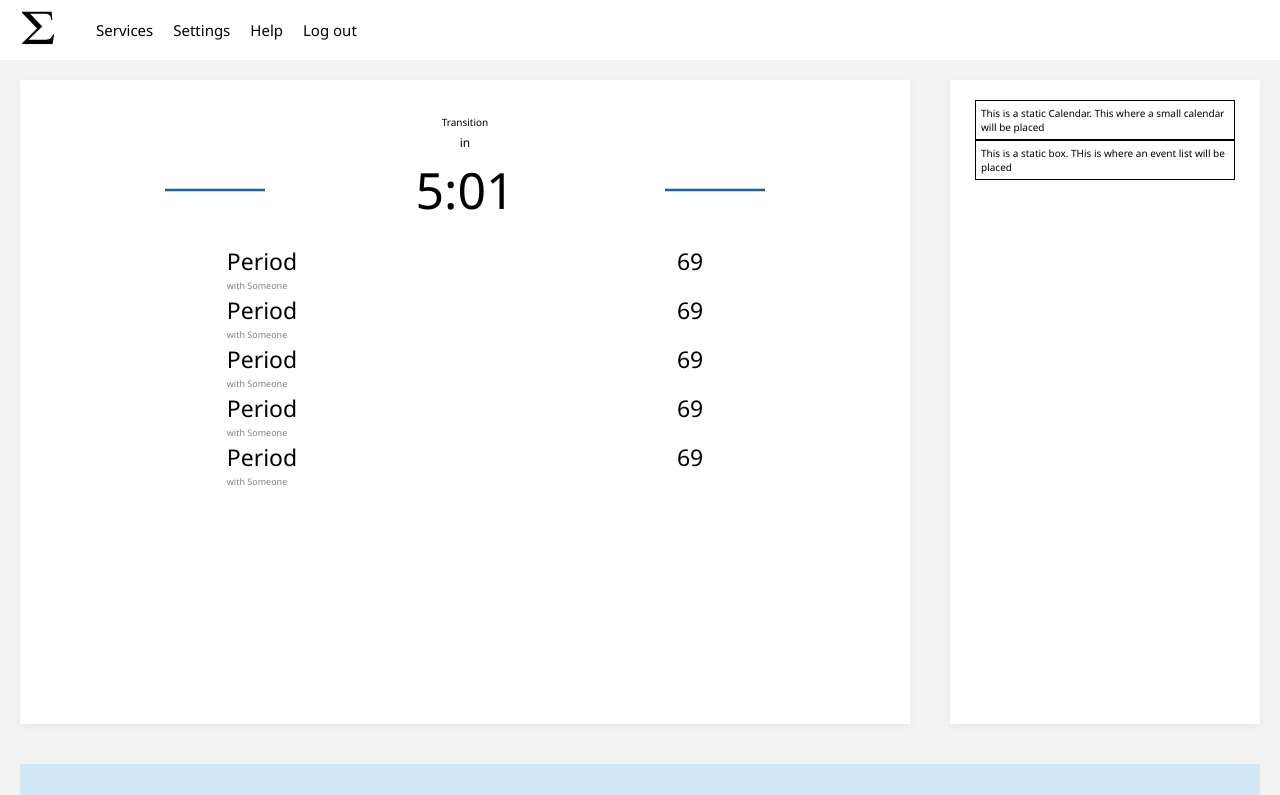
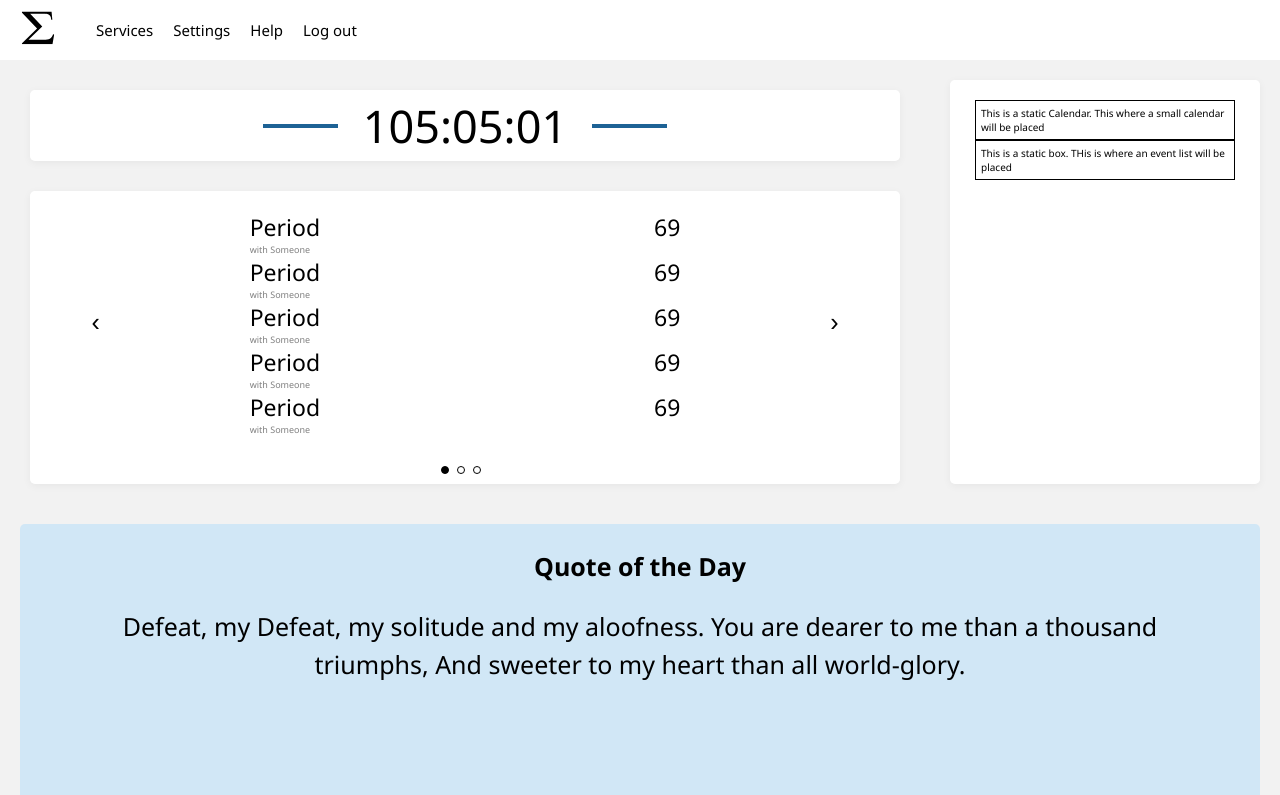
Before and after one commit to rexmainstream/sigma, a React (Create React App) app: page / in a window 1280 px wide. Shown: the top 795 px of the page. Built offline with nearby package versions, Linux system fonts and the light colour scheme; no server answers.

Commit message:
UI tweaks and added buttons and tabs
User Interface tweaks and added buttons and tabs.

```diff
--- a/public/index.html
+++ b/public/index.html
@@ -4,9 +4,10 @@
 <head>
     <title>Sigma | Home</title>
     <meta charset="utf-8" />
-    <link rel="icon" href="%PUBLIC_URL%/favicon.ico" />
-    <!--<meta name="viewport" content="width=device-width, initial-scale=1" />-->
+    <link rel="icon" href="%PUBLIC_URL%/favicon.ico" /> <!--Icon created through Canva-->
     <meta name="theme-color" content="#000000" />
+    <meta name="author" content="Alex Jiang, Terence Lim, Maxime Jalbert Locke">
+    <meta name="description" content="An timetable and exam preparation application for Sydney Boys High School students.">
     <meta name="description" content="Web site created using create-react-app" />
     <link rel="apple-touch-icon" href="%PUBLIC_URL%/logo192.png" />
     <!--
--- a/public/styles/style.css
+++ /dev/null
@@ -1,253 +0,0 @@
-/* || GENERAL STYLES*/
-html {
-    font-size: 10px; /*use relative font-size values. This will make things much more convenient especially when trying to make it compatiable with all devices*/
-    font-family: 'Segoe UI', Helvetica, sans-serif; /*San-serif as a fallback for older browsers*/
-}
-
-body {
-    margin: 0rem 0rem 0rem 0rem;
-    background-color: rgb(242,242,242);
-}
-
-header {
-    font-size: 1.5rem;
-    background-color: white;
-    padding: 0 0 0 0;
-}
-
-footer {
-    padding: 0.5rem 0.5rem 0.5rem 0.5rem;
-}
-
-main {
-    padding-block-start: 4rem;
-    padding-inline-start: 2rem;
-    padding-inline-end: 2rem;
-}
-
-
-p {
-    margin-block-start: 0.5rem;
-    margin-block-end: 0.5rem;
-}
-
-b {
-    font-size: 2.5rem;
-    font-weight: bolder;
-}
-
-blockquote {
-    font-size: 1.5rem;
-    margin-block-end: 1rem;
-}
-
-.tab_container {
-    display: flex;
-}
-
-.tab {
-    display: inline;
-    padding-inline-end: 2rem;
-    text-align: left;
-    font-size: 1.5rem
-}
-
-
-
-.main_line {
-    font-size: 2rem;
-    inline-size: 100%;
-}
-
-.secondary_line {
-    font-size: 1rem;
-    text-align: left;
-    color: rgb(127,127,127);
-    inline-size: 100%;
-}
-
-.period, .teacher {
-    text-align: left;
-    min-inline-size: 80%;
-}
-
-.room {
-    text-align: right;
-    min-inline-size: 20%;
-    min-inline-size: 3rem; /*3rem because all rooms are 3 digits*/
-}
-
-.teacher {
-    font-size: 0.9rem;
-}
-
-.logo {
-    max-inline-size: 10vh;
-    display: inline;
-}
-
-div ul li {
-    list-style-type: none;
-    display: inline;
-    padding-inline-end: 2rem;
-}
-
-.notes + b { /*Fix this later, doesn't work now*/
-    display: block;
-    text-align: right;
-}
-
-#time_until_transition{
-    font-size: 4rem;
-}
-
-#quote_author {
-    text-align: center;
-    font-size: 2rem;
-    margin-block-start: 0;
-    font-style: italic;
-}
-
-.drop_down {
-    list-style-type: circle;
-}
-
-/* || LAYOUTS*/
-.flex {
-    display: flex;
-    vertical-align: middle;
-    justify-content: center;
-}
-
-.header {
-    justify-content: left;
-    align-items: center;
-}
-
-.grid_wrapper { /*should this even be a grid? A flexbox will still work but it won't be as responsive i think.*/
-    display: grid;
-    grid-gap: 4rem;
-    grid-template-columns: 1fr 1fr 1fr 1fr;
-    grid-template-rows: auto auto auto; /*1st row timetable and calendar, 2nd row for quote of the day, 3rd row for functions*/
-}
-
-.box {
-    background-color: white;
-    box-shadow: 0 2px 8px rgb(0 0 0 / 5%);
-    /*
-    transition-property: box-shadow, transform;
-    transition-duration: 400ms;
-    transition-timing-function: cubic-bezier(.16,1,.29,.99);
-    */
-}
-.timetable {
-    padding-inline-start: 1rem;
-    padding-inline-end: 1rem;
-    padding-block-end: 3rem;
-    grid-column: 1/4;
-    grid-row: 1;
-    text-align: center;
-}
-
-.calendar {
-    grid-column: 4/end;
-    grid-row: 1;
-}
-
-.quote {
-    grid-row: 2;
-    grid-column: 1/end;
-    background-color: rgb(209,231,246);
-    box-shadow: none;
-    font-size: 1.5rem;
-    text-align: center;
-    padding-inline-start: 2rem;
-    padding-inline-end: 2rem;
-    padding-block-start: 2rem;
-    padding-block-end: 2rem;
-}
-
-.focus {
-    grid-row: 3;
-    grid-column: 1/3;
-}
-
-.notes {
-    grid-row: 3;
-    grid-column: 3/end;
-}
-
-#daily_timetable {
-    table-layout: fixed;
-    display: table;
-    border-collapse: collapse;
-    padding: 0.5rem 0.5rem 0.5rem 0.5rem;
-    inline-size: 70%;
-}
-
-tbody {
-    display: table-row-group;
-    vertical-align: middle;
-    min-width: 80%;
-}
-
-#mini_calendar {
-    inline-size: 80%;
-    border: 1px solid black;
-    padding: 0.5rem 0.5rem 0.5rem 0.5rem;
-    margin-block-start: 2rem;
-}
-
-#mini_events {
-    inline-size: 80%;
-    border: 1px solid black;
-    padding: 0.5rem 0.5rem 0.5rem 0.5rem;
-}
-
-
-/* || UTILITES */
-a {
-    font-size: inherit;
-    color: inherit;
-}
-
-p a {
-    color: blue;
-}
-
-p a:visited {
-    color: purple;
-}
-
-/* || SITEWIDE */
-
-/* || STOREPAGES */
-
-
-@media screen and (max-width: 999px) { /* font-size and layout for mobile devices. Essentially this will increase font size for smaller res machines and also stack the boxes differently.*/
-    html {
-        font-size: 20px;
-    }
-
-    .box {
-        grid-column: 1/end;
-    }
-
-    .calendar {
-        grid-row: 2;
-    }
-
-    .quote {
-        grid-row: 3;
-    }
-
-    .focus {
-        grid-row: 4;
-        grid-column: 1/end;
-    }
-
-    .notes {
-        grid-row: 5;
-        grid-column: 1/end;
-    }
-}
--- a/src/components/dashboard/timetable_mini.js
+++ b/src/components/dashboard/timetable_mini.js
@@ -2,13 +2,24 @@ import React from "react";
 import Main_line from "./main_lines";
 import  Secondary_line from "./secondary_lines"
 import Transition_time from "./transition_time"
+import { Add_tabs } from "../../res/scripts/tabs";
 
 export default function Timetable_mini() {
     return (
-        <div className="box timetable">
+        <div className="timetable">
             <Transition_time />
-            <div className="flex">
-                <table id="daily_timetable">
+            <div className="box">
+                <div id="timetable_container">
+                    <div>
+                        <button
+                            className="slide_button previous"
+                            aria-label="Previous"
+                            title="Previous"
+                            aria-hidden="true">
+                            &#8249;
+                        </button>
+                    </div>
+                    <table id="daily_timetable" cellPadding={0} cellSpacing={0}>
                         <tbody>
                             <Main_line />
                             <Secondary_line />
@@ -22,7 +33,25 @@ export default function Timetable_mini() {
                             <Secondary_line />
                         </tbody>
                     </table>
+                    <div>
+                            <button
+                                className="slide_button next"
+                                aria-label="next"
+                                title="Next"
+                                aria-hidden="true">
+                                &#8250;
+                            </button>
                     </div>
                 </div>
+                <div
+                    className="tab_container center_vertical"
+                    role={'tablist'}
+                    aria-hidden="false">
+                </div>
+            </div>
+        </div>
+
     );
 }
+
+document.addEventListener('DOMContentLoaded', function() {Add_tabs(3);});
--- a/src/components/dashboard/transition_time.js
+++ b/src/components/dashboard/transition_time.js
@@ -1,24 +1,22 @@
 import React from "react";
 
 const line_height = 40;
-let line_width = 150;
+let line_width = 75;
 let stroke_width = 1.5;
 
 if (window.screen.width < 1000) {
-    line_width = 250;
-    stroke_width = 2.5;
+    line_width = 100;
+    stroke_width = 4;
 }
 
 export default function Transition_time() {
     return (
-        <div>
-            <p id="next_period">Transition</p>
-            <p>in</p>
+        <div className="flex transition_time_container">
             <div className="center_vertical">
                 <svg width={line_width} height={line_height}>
                     <line className="left-to-right line" x1={0} y1= {line_height/2} x2={3/4 * line_width} y2={line_height/2} stroke="rgb(29 98 149)" strokeWidth={stroke_width}></line>
                 </svg>
-                <div id="time_until_transition">5:01</div>
+                <div id="time_until_transition">105:05:01</div>
                 <svg width={line_width} height={line_height}>
                     <line className="right-to-left line" x1={line_width} y1={line_height/2} x2={line_width/4} y2={line_height/2} stroke="rgb(29 98 149)" strokeWidth={stroke_width}></line>
                 </svg>
--- a/src/components/timetable/timetable_dashboard.js
+++ b/src/components/timetable/timetable_dashboard.js
@@ -2,7 +2,6 @@ import Timetable_mini from './timetable_mini';
 import Calendar_mini from './calendar_mini';
 import Motivational_quote from './motivational_quote';
 import Focus_mini from './focus_mini';
-import {Helmet} from 'react-helmet';
 {/*Remember to add a full timetable!*/}
 
 {/*This is the dashboard. Includes a timetable, calendar motivational quote display and a focus display*/}
--- a/src/index.css
+++ b/src/index.css
@@ -31,7 +31,15 @@
 }
 
 #time_until_transition{
-    font-size: 5rem;
+    font-size: 4.5rem;
+}
+
+.transition_time_container {
+    background: white;
+    border-radius: 5px;
+    padding: 0.5rem 1rem 0.5rem 1rem;
+    box-shadow: 0 2px 8px rgb(0 0 0 / 5%);
+    margin-block-end: 3rem;
 }
 
 #quote_author {
@@ -55,12 +63,9 @@
 .timetable {
     padding-inline-start: 1rem;
     padding-inline-end: 1rem;
-    padding-block-start: 3rem;
-    padding-block-end: 3rem;
-    min-block-size: 73vh;
+    padding-block-start: 1rem;
     grid-column: 1/4;
     grid-row: 1;
-    text-align: center;
 }
 
 .calendar {
@@ -95,6 +100,18 @@
     grid-column: 3/end;
 }
 
+#timetable_container {
+    display: flex;
+    flex-wrap: wrap;
+    padding-block-end: 3rem;
+    inline-size: 90%;
+    position: relative;
+    left: 5%
+}
+
+#timetable_container div {
+    flex-grow: 1;
+}
 #daily_timetable {
     table-layout: fixed;
     display: table;
@@ -103,18 +120,14 @@
     inline-size: 55%;
 }
 
+/*Padding for table*/
+
+
 @media screen and (max-width: 999px) { /*Table size adjusts for screen size*/
     #daily_timetable {
         inline-size: 70%;
     }
 }
-
-tbody {
-    display: table-row-group;
-    vertical-align: middle;
-    min-width: 80%;
-}
-
 #mini_calendar {
     inline-size: 80%;
     border: 1px solid black;
@@ -133,7 +146,6 @@ main .grid_wrapper {
   grid-template-columns: 1fr 1fr 1fr 1fr;
   grid-template-rows: auto auto auto; /*1st row timetable and calendar, 2nd row for quote of the day, 3rd row for functions*/
 }
-
 /* || UTILITES */
 
 /* || SITEWIDE */
@@ -146,7 +158,7 @@ main .grid_wrapper {
         font-size: 25px;
     }
 
-    .box {
+    .box, .timetable {
         grid-column: 1/end;
     }
 
--- /dev/null
+++ b/src/res/scripts/tabs.js
@@ -0,0 +1,21 @@
+//This function adds a specified amount of tabs to the html nodelist
+export function Add_tabs(amount_of_tabs) {
+    const container = document.querySelector(".tab_container")
+    //Adds in the amount of tabs by appending element
+    for (let i = 0; i <= amount_of_tabs - 1; i++) {
+        let Tab = document.createElement('button');
+        Tab.title = `Slide ${i + 1}`; //Sets the tooltip to Slide number
+        Tab.role = "tab";
+        if (i === 0) {
+            Tab.className = "current tab"
+        } else {
+            Tab.className = "tab";
+        }
+        container.append(Tab);
+    }
+}
+
+//This function runs when the user presses a tab or the previous or next button, it changes the tab
+function Change_tab(){
+
+}
--- a/src/styles.css
+++ b/src/styles.css
@@ -19,7 +19,7 @@ header {
 
 footer {
     font-size: 1.2rem;
-    background-color: rgb(124, 124, 124);
+    background-color: black;
     color: white;
     display: block;
     line-height: 1.5;
@@ -49,23 +49,28 @@ blockquote {
     margin-block-end: 1rem;
 }
 
-.center_vertical { /*Centers elements vertically and horizontallt*/
-    display: flex;
-    justify-content: center;
-    align-items: center;
+
+.slide_button {
+    border: none !important;
+    border-radius: 50%;
+    position: absolute;
+    top: calc(50% - 2.5rem);
+    color: black;
+    background-color: white;
+    border: revert;
+    text-decoration: none;
+    display: inline;
+    font-size: 2.5rem;
+    padding: 0.4rem 1.4rem;
 }
 
-.tab_container {
-    display: flex;
+.next {
+    right: 0.5%;
 }
 
-.tab {
-    display: inline;
-    padding-inline-end: 2rem;
-    text-align: left;
-    font-size: 1.5rem
+.previous {
+    left: 0.5%;
 }
-
 
 ul[class] {
   list-style-type: none;
@@ -98,13 +103,6 @@ ul[class] {
     }
 }
 
-.footer_copyright {
-    font-size: 1rem;
-    padding-inline-start: 1.5rem;
-    display: inline-block;
-    vertical-align: middle;
-}
-
 .end_user_agreements :last-child {
     border-inline-end: none;
 }
@@ -113,11 +111,6 @@ ul[class] {
     display: block;
     text-align: right;
 }
-
-.drop_down {
-    list-style-type: circle;
-}
-
 
 /* || LAYOUTS*/
 .flex {
@@ -137,12 +130,19 @@ ul[class] {
 
 .box {
     background-color: white;
+    border-radius: 0.5rem;
     box-shadow: 0 2px 8px rgb(0 0 0 / 5%);
     /*
     transition-property: box-shadow, transform;
     transition-duration: 400ms;
     transition-timing-function: cubic-bezier(.16,1,.29,.99);
     */
+}
+
+.center_vertical { /*Centers elements vertically and horizontallt*/
+    display: flex;
+    justify-content: center;
+    align-items: center;
 }
 
 #social_container {
@@ -171,6 +171,25 @@ p a:visited { /*Probably not*/
     color: purple;
 }
 
+.tab {
+    border-radius: 50%;
+    background-color: white;
+    border: 1px solid black;
+    padding: 0.3rem 0.3rem;
+    margin-inline-end: 0.8rem;
+}
+
+.current {
+    background-color: black;
+}
+
+.tab_container {
+    padding-block-end: 1rem;
+}
+
+.slide_button:hover {
+    box-shadow: 0 4px 8px rgb(0 0 0 / 20%);
+}
 /* || SVG AND ANIMATIONS*/
 
 .line {
```
Also changed, not shown: src/components/header.js (+6 -1 lines). Lines whose indentation alone changed are shown as unchanged.
